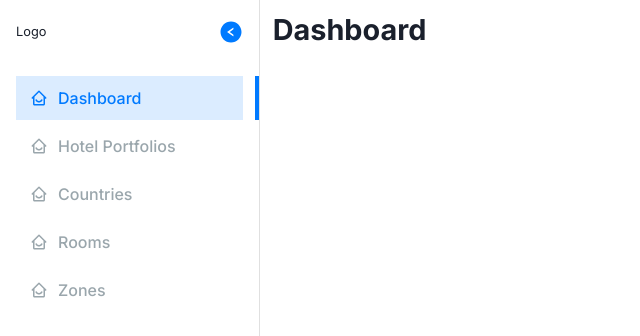
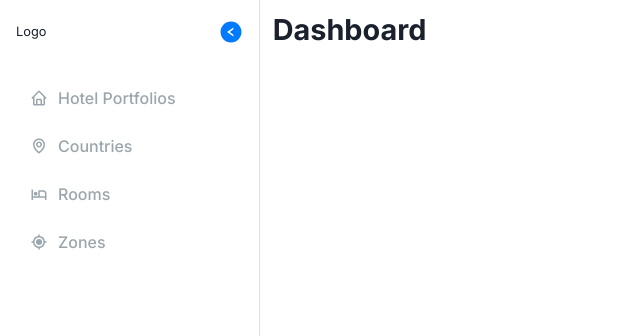
Before and after one commit to Salohidd1n/hotelbeds-admin, a React (Vite) app: page /dashboard in a window 1280 px wide. Shown: the top 336 px of the page, without its empty margins (0-640 px from the left). Built offline with nearby package versions, Linux system fonts and the light colour scheme; what mobx-persist-store would draw is missing.

Commit message:
logo changed

```diff
--- a/src/layouts/MainLayout/index.jsx
+++ b/src/layouts/MainLayout/index.jsx
@@ -4,37 +4,42 @@ import styles from './index.module.scss';
 import { FiUser, FiUsers } from 'react-icons/fi';
 import {
 	BiCog,
+	BiCurrentLocation,
 	BiExtension,
+	BiHome,
 	BiHomeSmile,
+	BiHotel,
+	BiLocationPlus,
+	BiMap,
 	BiMoney,
 	BiTask,
 } from 'react-icons/bi';
 import { Outlet } from 'react-router-dom';
 
 const elements = [
-	{
-		label: 'Dashboard',
-		icon: BiHomeSmile,
-		link: '/dashboard',
-	},
+	// {
+	// 	label: 'Dashboard',
+	// 	icon: BiHomeSmile,
+	// 	link: '/dashboard',
+	// },
 	{
 		label: 'Hotel Portfolios',
-		icon: BiHomeSmile,
+		icon: BiHome,
 		link: '/hotel-portfolios',
 	},
 	{
 		label: 'Countries',
-		icon: BiHomeSmile,
+		icon: BiMap,
 		link: '/countries',
 	},
 	{
 		label: 'Rooms',
-		icon: BiHomeSmile,
+		icon: BiHotel,
 		link: '/rooms',
 	},
 	{
 		label: 'Zones',
-		icon: BiHomeSmile,
+		icon: BiCurrentLocation,
 		link: '/zones',
 	},
 	// {
--- a/src/router/index.jsx
+++ b/src/router/index.jsx
@@ -32,8 +32,8 @@ const Router = () => {
 	return (
 		<Routes>
 			<Route path="/" element={<MainLayout />}>
-				<Route index element={<Navigate to="/dashboard" />} />
-				<Route path="dashboard" element={<Dashboard />} />
+				<Route index element={<Navigate to="/countries" />} />
+				{/* <Route path="dashboard" element={<Dashboard />} /> */}
 
 				<Route path="rooms" element={<RoomListPage />} />
 				<Route path="rooms/create" element={<RoomDetailPage />} />
```
